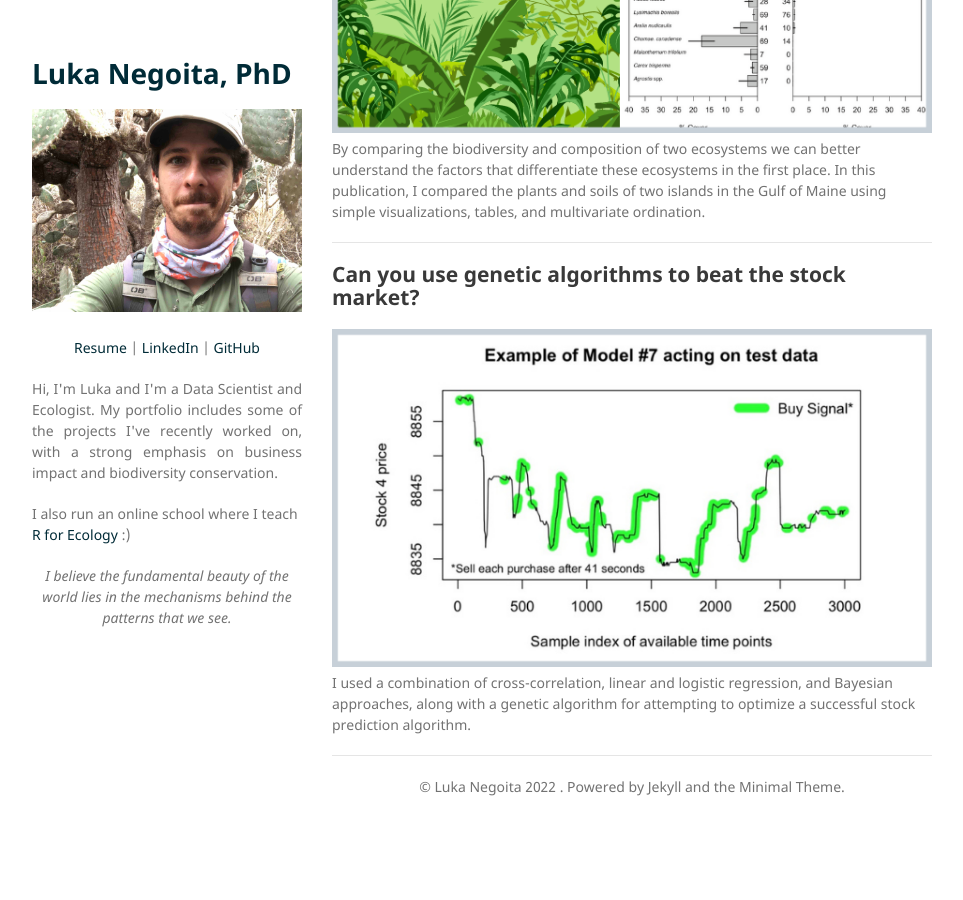
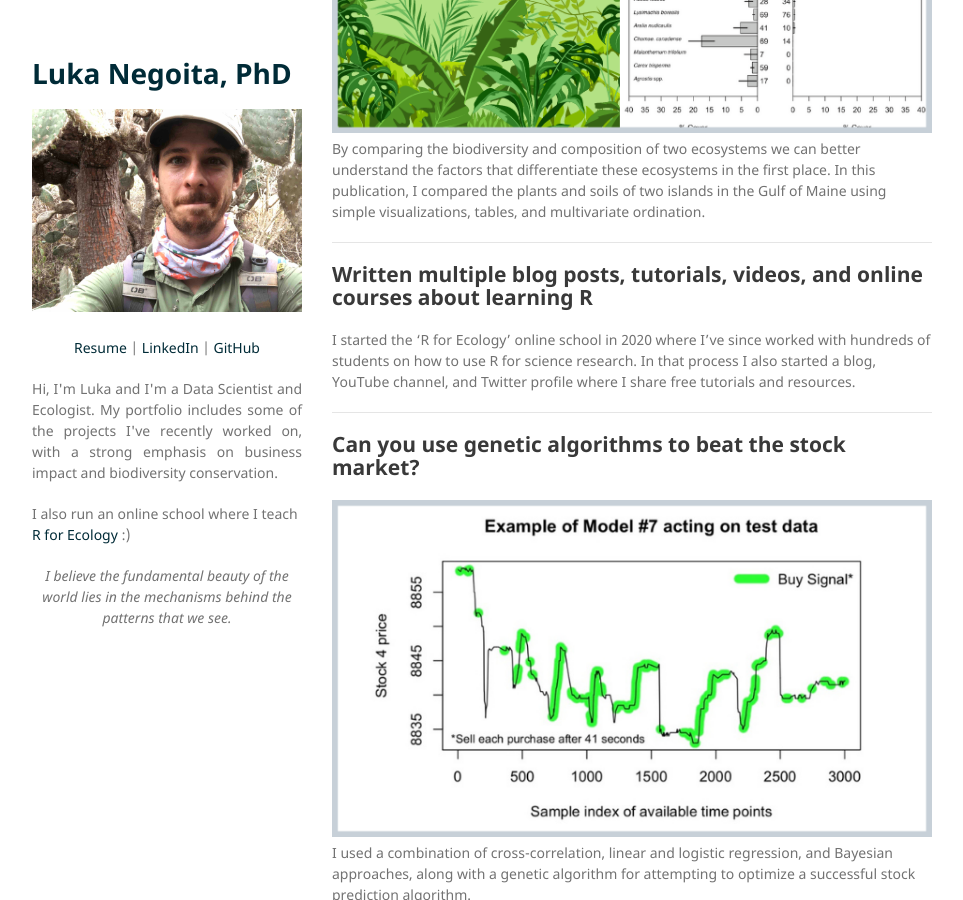
Before and after one commit to LukaNeg/LukaNeg.github.io, a Jekyll site: the page built from index.md, in a window 1280 px wide and 900 px high, scrolled down 3886 px. Shown: the whole window, without its empty margins (158-1121 px from the left). Built offline with Jekyll 4.4.1, drawn with Linux system fonts in a browser that asks for light colours; our own code applies the rules of GitHub Pages for plain Markdown files; before the commit the page ends 4733 px from its top, so only the background shows below that; some of the changed lines change nothing that is shown.

Commit message:
tweaks to main page

```diff
--- a/index.md
+++ b/index.md
@@ -4,9 +4,9 @@
 ## Predicting the arrival of COVID-19 to the Galapagos Islands
 
 <p>
-<a href="/projects/coronavirus_analysis_v4.html" target="_blank"><img src = "https://img.shields.io/badge/RMarkdown-Open%20Report-e34d3f?logo=r" alt = "Learn more here"></a>
+<a href="/projects/coronavirus_analysis_v4.html" target="_blank"><img src = "https://img.shields.io/badge/RMarkdown-Open%20Report-e34d3f?logo=r" alt = "Open R Markdown report"></a>
 
-<a href="https://github.com/LukaNeg/coronavirus_analysis"><img src = "https://img.shields.io/badge/GitHub-View%20Repository-1077b8?logo=github" alt = "Learn more here"></a>
+<a href="https://github.com/LukaNeg/coronavirus_analysis" target="_blank"><img src = "https://img.shields.io/badge/GitHub-View%20Repository-1077b8?logo=github" alt = "View Github Repository"></a>
 </p>
 
 <center><img src="/images/coronavirus_thumb.png"></center>
@@ -19,9 +19,9 @@
 <p>
 <a href="https://gv2050.shinyapps.io/gv2050-platform-submission/" target="_blank"><img src = "https://img.shields.io/badge/Shiny-Open%20Web%20App-92a536?logo=r" alt = "Visit the shiny app here"></a>
 
-<a href="https://community.rstudio.com/t/restor-shiny-contest-submission/104903"><img src = "https://img.shields.io/badge/RStudio-Open%20Blog%20Post-74aadb?logo=rstudio" alt = "Learn more here"></a>
+<a href="https://community.rstudio.com/t/restor-shiny-contest-submission/104903" target="_blank"><img src = "https://img.shields.io/badge/RStudio-Open%20Blog%20Post-74aadb?logo=rstudio" alt = "Learn more here"></a>
 
-<a href="https://github.com/LukaNeg/gv2050-platform-submission"><img src = "https://img.shields.io/badge/GitHub-View%20Repository-1077b8?logo=github" alt = "Learn more here"></a>
+<a href="https://github.com/LukaNeg/gv2050-platform-submission" target="_blank"><img src = "https://img.shields.io/badge/GitHub-View%20Repository-1077b8?logo=github" alt = "View Github Repository"></a>
 </p>
 
 <center><img src="/images/restor_thumb.png"></center>
@@ -79,6 +79,11 @@
 By comparing the biodiversity and composition of two ecosystems we can better understand the factors that differentiate these ecosystems in the first place. In this publication, I compared the plants and soils of two islands in the Gulf of Maine using simple visualizations, tables, and multivariate ordination.
 
 ---
+## Written multiple blog posts, tutorials, videos, and online courses about learning R
+
+I started the 'R for Ecology' online school in 2020 where I've since worked with hundreds of students on how to use R for science research. In that process I also started a blog, YouTube channel, and Twitter profile where I share free tutorials and resources.
+
+---
 ## Can you use genetic algorithms to beat the stock market?
 
 <center><img src="/images/stock_thumb.png"></center>
```
